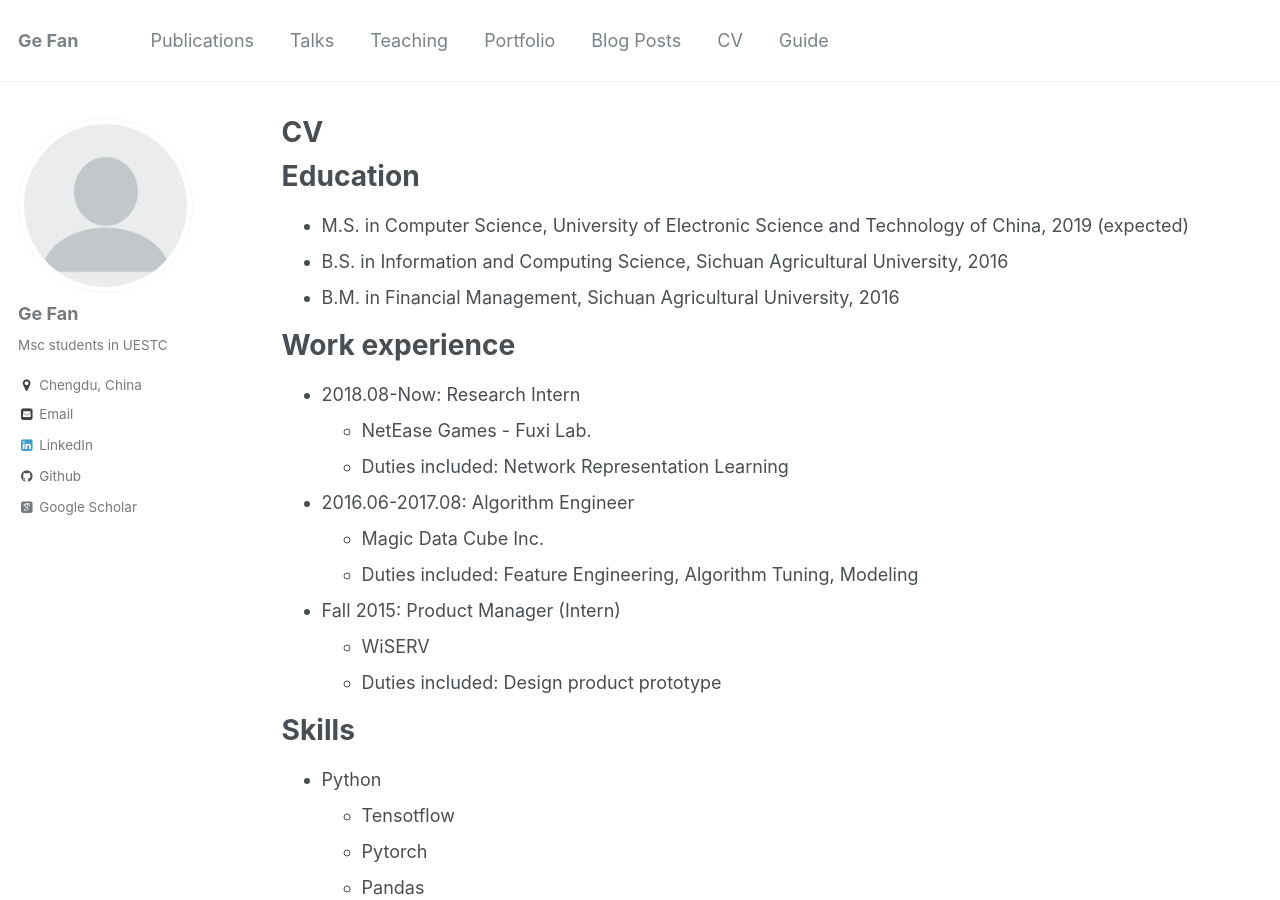
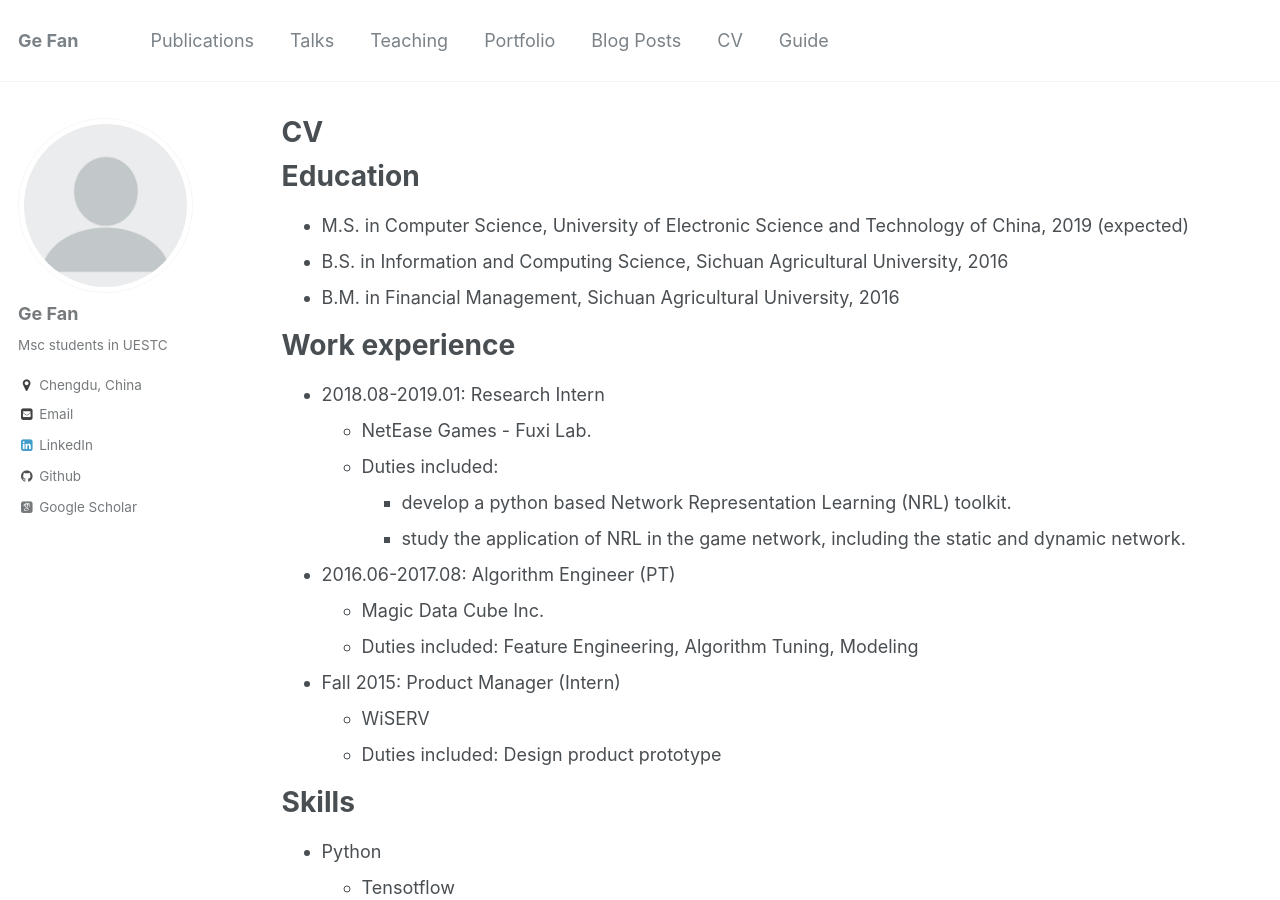
Before and after one commit to FanGhost/fanghost.github.io, a Jekyll site: the page built from _pages/cv.md, in a window 1280 px wide and 900 px high. Built offline with Jekyll 4.4.1, drawn with Linux system fonts in a browser that asks for light colours; some web fonts are replaced.

Commit message:
Update cv.md
update cvs

```diff
--- a/_pages/cv.md
+++ b/_pages/cv.md
@@ -18,11 +18,14 @@ Education
 
 Work experience
 ======
-* 2018.08-Now: Research Intern
+* 2018.08-2019.01: Research Intern
   * NetEase Games - [Fuxi Lab](https://fuxi.163.com/en/).
-  * Duties included: Network Representation Learning
+  * Duties included:
+    * develop a python based Network Representation Learning (NRL) toolkit.
+    * study the application of NRL in the game network, including the static and dynamic network.
 
-* 2016.06-2017.08: Algorithm Engineer
+
+* 2016.06-2017.08: Algorithm Engineer (PT)
   * Magic Data Cube Inc.
   * Duties included: Feature Engineering, Algorithm Tuning, Modeling
 
```
